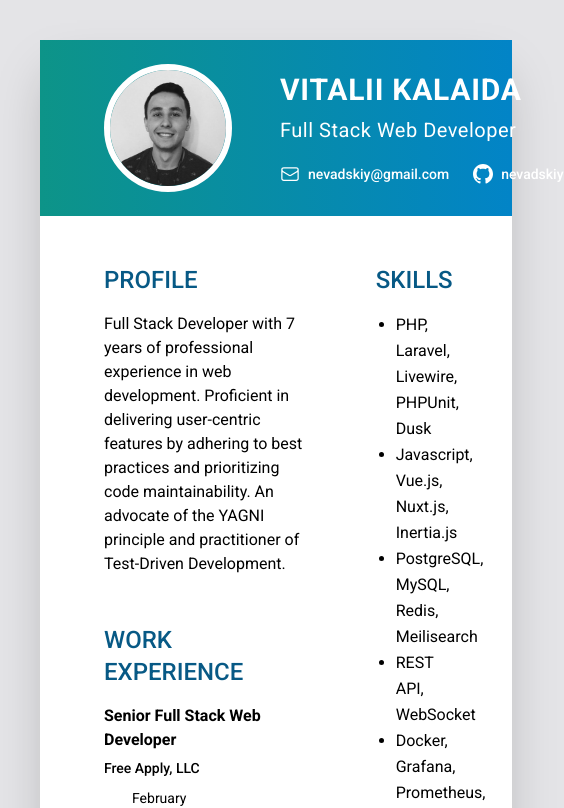
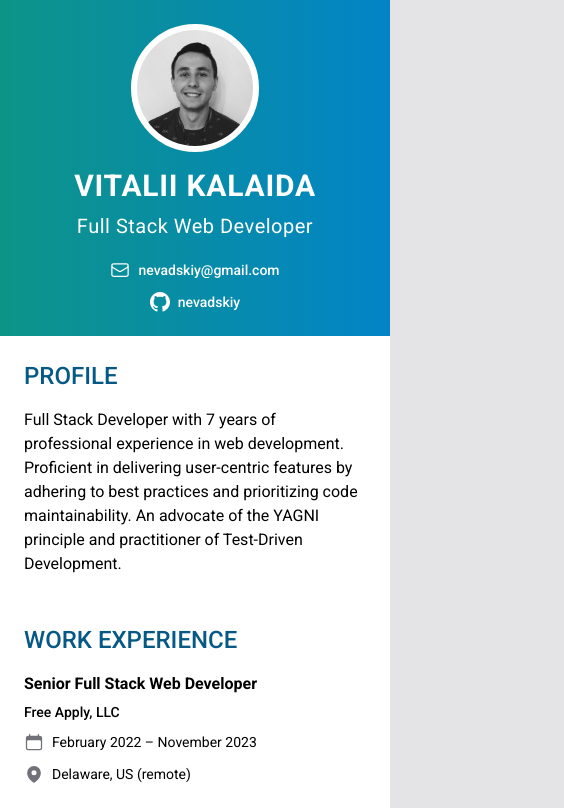
Before and after one commit to nevadskiy/nevadskiy.github.io, a website: page index.html in a window 390 px wide. Shown: the top 808 px of the page, 564 px wide, since content can reach past the window. Drawn offline with Linux system fonts and the light colour scheme.

Commit message:
support responsive template

```diff
--- a/index.html
+++ b/index.html
@@ -7,18 +7,18 @@
     <title>Vitalii Kalaida</title>
 	<link href="/dist/app.css" rel="stylesheet">
 </head>
-<body class="flex flex-col items-center justify-center p-10 bg-zinc-200 font-sans">
+<body class="flex flex-col items-center justify-center sm:p-5 md:p-10 bg-zinc-200 font-sans">
 	<div class="max-w-5xl mx-auto bg-white shadow-2xl">
 		<header class="px-16 py-6 bg-gradient-to-r from-teal-600 to-sky-600">
-			<div class="flex items-center">
+			<div class="flex flex-col md:flex-row items-center">
 				<img src="/dist/me.jpg" alt="Vitalii Kalaida's photo" class="shrink-0 w-32 h-32 bg-white rounded-full object-cover border-[6px] border-white">
 
-				<div class="ml-12">
+				<div class="mt-4 md:ml-12 md:mt-0 text-center md:text-left">
 					<h1 class="text-3xl font-semibold text-white tracking-wide uppercase">Vitalii Kalaida</h1>
 
 					<p class="mt-2 text-xl text-white tracking-wide">Full Stack Web Developer</p>
 
-					<ul class="mt-5 flex space-x-6">
+					<ul class="mt-5 flex flex-col md:flex-row items-center md:items-start space-y-3 md:space-y-0 md:space-x-6">
 						<li>
 							<a href="mailto:nevadskiy@gmail.com" target="_blank" class="flex items-center text-sm font-medium text-white">
 								<svg fill="none" viewBox="0 0 24 24" stroke-width="1.5" stroke="currentColor" class="shrink-0 mr-2 inline-block w-5 h-5">
@@ -42,8 +42,8 @@
 		</header>
 
 		<main>
-			<div class="px-16 py-12 grid grid-cols-3 gap-x-16 gap-y-8">
-				<div class="col-span-2 space-y-12">
+			<div class="px-6 lg:px-16 py-6 lg:py-12 grid lg:grid-cols-3 lg:gap-x-16 gap-y-8">
+				<div class="lg:col-span-2 space-y-12">
 					<section>
 						<h2 class="text-sky-800 text-2xl font-medium uppercase">
 							Profile
@@ -71,7 +71,7 @@
 									<a href="https://free-apply.com" target="_blank" class="text-sm font-medium">Free Apply, LLC</a>
 								</div>
 
-								<div class="mt-2 grid grid-cols-2">
+								<div class="mt-2 grid lg:grid-cols-2 gap-y-3">
 									<div class="flex items-center text-sm">
 										<svg viewBox="0 0 24 24" aria-label="Period" fill="currentColor" class="shrink-0 mr-2 inline-block w-5 h-5 text-zinc-500">
 											<path fill-rule="evenodd" d="M6.75 2.25A.75.75 0 017.5 3v1.5h9V3A.75.75 0 0118 3v1.5h.75a3 3 0 013 3v11.25a3 3 0 01-3 3H5.25a3 3 0 01-3-3V7.5a3 3 0 013-3H6V3a.75.75 0 01.75-.75zm13.5 9a1.5 1.5 0 00-1.5-1.5H5.25a1.5 1.5 0 00-1.5 1.5v7.5a1.5 1.5 0 001.5 1.5h13.5a1.5 1.5 0 001.5-1.5v-7.5z" clip-rule="evenodd" />
@@ -105,7 +105,7 @@
 									<a href="https://free-apply.com" target="_blank" class="text-sm font-medium">Free Apply, LLC</a>
 								</div>
 
-								<div class="mt-2 grid grid-cols-2">
+								<div class="mt-2 grid lg:grid-cols-2 gap-y-3">
 									<div class="flex items-center text-sm">
 										<svg viewBox="0 0 24 24" aria-label="Period" fill="currentColor" class="shrink-0 mr-2 inline-block w-5 h-5 text-zinc-500">
 											<path fill-rule="evenodd" d="M6.75 2.25A.75.75 0 017.5 3v1.5h9V3A.75.75 0 0118 3v1.5h.75a3 3 0 013 3v11.25a3 3 0 01-3 3H5.25a3 3 0 01-3-3V7.5a3 3 0 013-3H6V3a.75.75 0 01.75-.75zm13.5 9a1.5 1.5 0 00-1.5-1.5H5.25a1.5 1.5 0 00-1.5 1.5v7.5a1.5 1.5 0 001.5 1.5h13.5a1.5 1.5 0 001.5-1.5v-7.5z" clip-rule="evenodd" />
@@ -141,7 +141,7 @@
 									<a href="https://free-apply.com" target="_blank" class="text-sm font-medium">Free Apply, LLC</a>
 								</div>
 
-								<div class="mt-2 grid grid-cols-2">
+								<div class="mt-2 grid lg:grid-cols-2 gap-y-3">
 									<div class="flex items-center text-sm">
 										<svg viewBox="0 0 24 24" aria-label="Period" fill="currentColor" class="shrink-0 mr-2 inline-block w-5 h-5 text-zinc-500">
 											<path fill-rule="evenodd" d="M6.75 2.25A.75.75 0 017.5 3v1.5h9V3A.75.75 0 0118 3v1.5h.75a3 3 0 013 3v11.25a3 3 0 01-3 3H5.25a3 3 0 01-3-3V7.5a3 3 0 013-3H6V3a.75.75 0 01.75-.75zm13.5 9a1.5 1.5 0 00-1.5-1.5H5.25a1.5 1.5 0 00-1.5 1.5v7.5a1.5 1.5 0 001.5 1.5h13.5a1.5 1.5 0 001.5-1.5v-7.5z" clip-rule="evenodd" />
@@ -173,7 +173,7 @@
 									<a href="https://thinkmobiles.com" target="_blank" class="text-sm font-medium">ThinkMobiles</a>
 								</p>
 
-								<div class="mt-2 grid grid-cols-2">
+								<div class="mt-2 grid lg:grid-cols-2 gap-y-3">
 									<div class="flex items-center text-sm">
 										<svg viewBox="0 0 24 24" aria-label="Period" fill="currentColor" class="shrink-0 mr-2 inline-block w-5 h-5 text-zinc-500">
 											<path fill-rule="evenodd" d="M6.75 2.25A.75.75 0 017.5 3v1.5h9V3A.75.75 0 0118 3v1.5h.75a3 3 0 013 3v11.25a3 3 0 01-3 3H5.25a3 3 0 01-3-3V7.5a3 3 0 013-3H6V3a.75.75 0 01.75-.75zm13.5 9a1.5 1.5 0 00-1.5-1.5H5.25a1.5 1.5 0 00-1.5 1.5v7.5a1.5 1.5 0 001.5 1.5h13.5a1.5 1.5 0 001.5-1.5v-7.5z" clip-rule="evenodd" />
@@ -198,7 +198,7 @@
 					</section>
 				</div>
 
-				<div class="col-span-1 space-y-12">
+				<div class="lg:col-span-1 space-y-12">
 					<section>
 						<h2 class="text-sky-800 text-2xl font-medium uppercase">
 							Skills
```
Also changed, not shown: dist/app.css.
